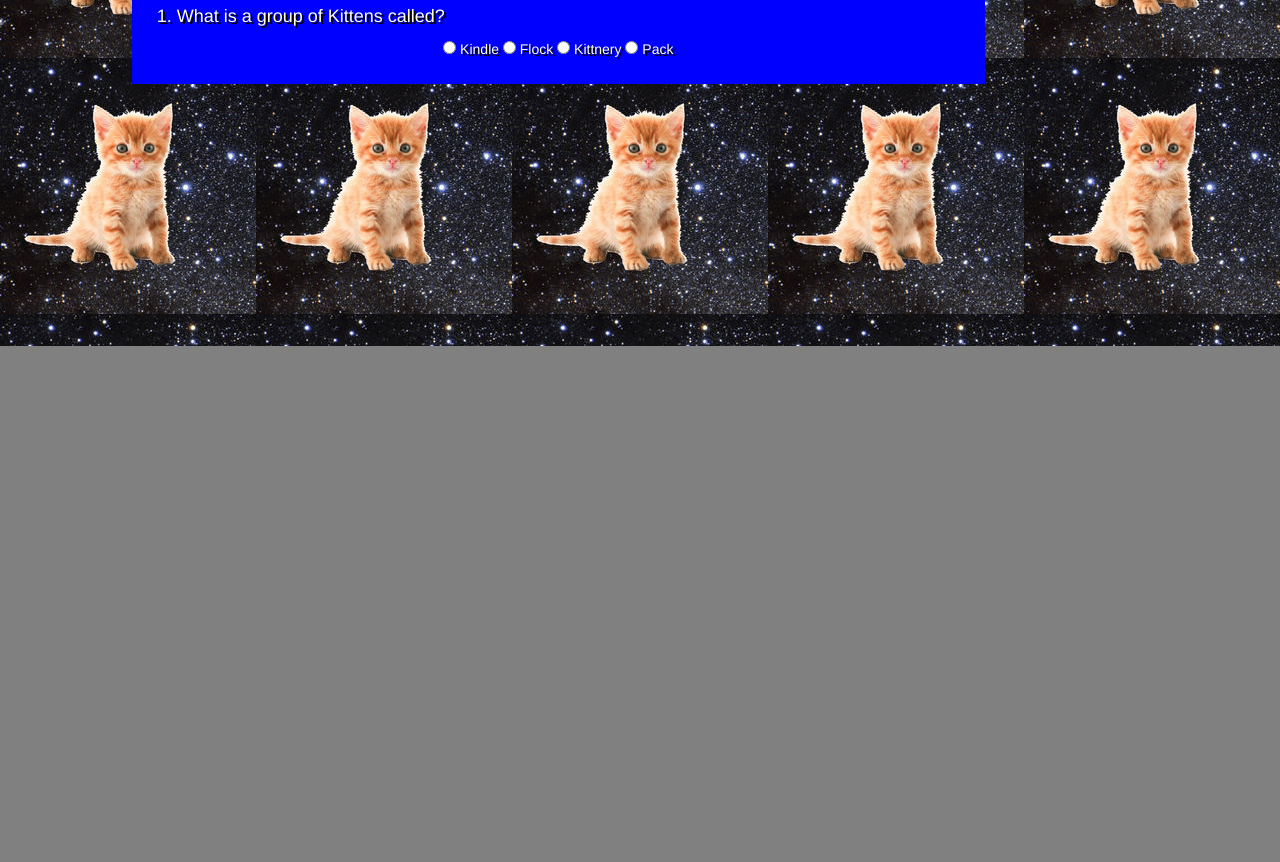
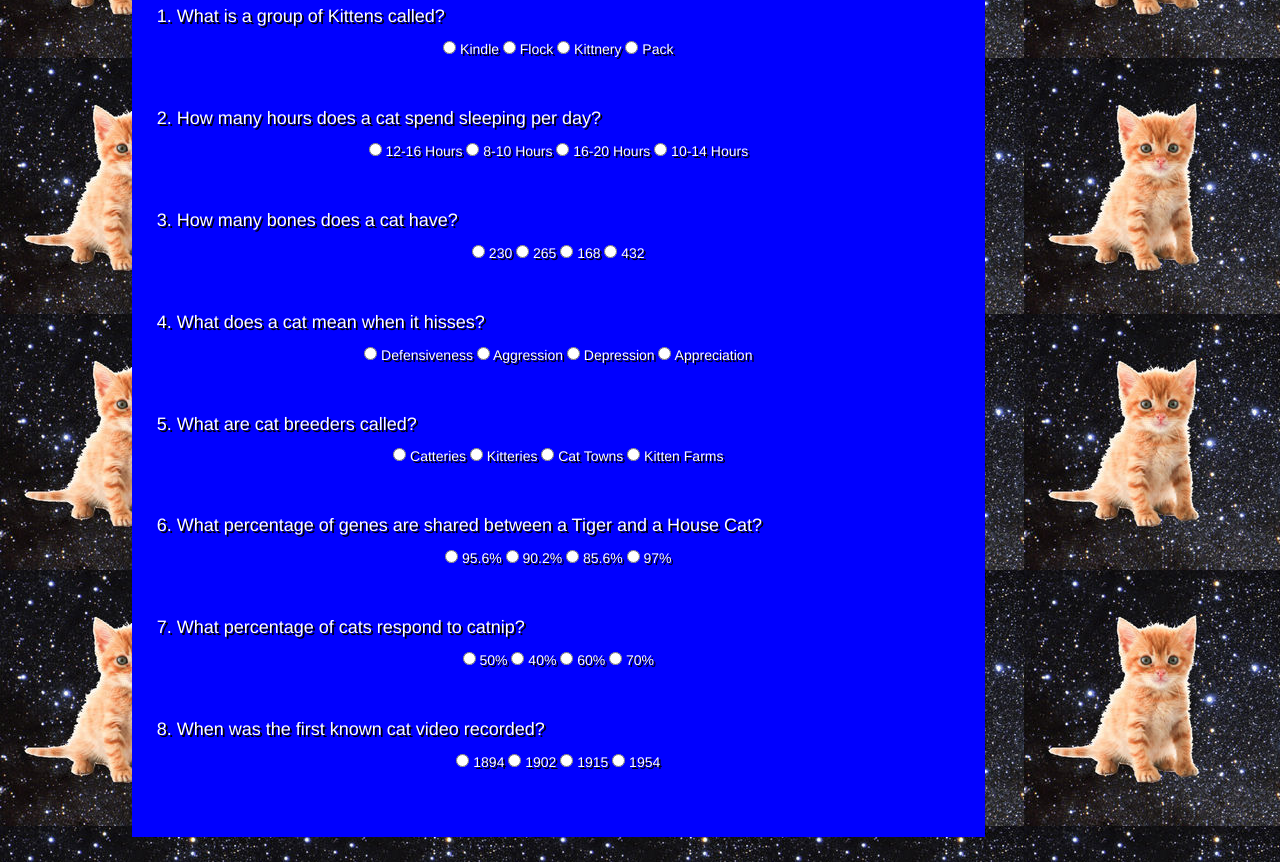
Before and after one commit to kingkeen/TriviaGame, a plain HTML site: page index.html in a window 1280 px wide. Shown: the part 454-1316 px from the top of the page. Before the commit the page ends 800 px from the top, so only its background shows below. Drawn offline with nearby package versions, Linux system fonts and the light colour scheme.

Commit message:
added questions and updated JS for completed loop

```diff
--- a/assets/javascript/app.js
+++ b/assets/javascript/app.js
@@ -11,6 +11,13 @@ var totalQuestions = 8;
 
 // Game Start- OnClick Start, will start game and start timer.
 
+// var answerKey[
+// 	question1: 1,
+// 	question2: 3,
+// 	question3: 2,
+// 	question4: 2,
+
+// 	];
 
 // Scope 1- Timer and timers condition that at zero the game will end.
 
@@ -23,30 +30,35 @@ var clockRunning = false;
 
 var stopwatch = {
 
-	time: 60,
+	time: 10,
 
 	start: function () {
 		if (!clockRunning) {
 			intervalId = setInterval(stopwatch.count, 1000);
 			clockRunning = true;
-
-		}
+		};
+		$("#starter").html("");
 
 	},
 
 	stop: function() {
-		clearInterval(intervalID);
+		clearInterval(intervalId);
 		clockRunning = false;
+		stopwatch.checkAnswers();
 	},
 
 	count: function() {
 		stopwatch.time--;
-		console.log(stopwatch.time);
+		// console.log(stopwatch.time);
 
 		var converted = stopwatch.timeConverter(stopwatch.time);
 		console.log(converted);
 
 		$("#timer").html(converted);
+		if (stopwatch.time === 0) {
+
+			stopwatch.stop();
+		}
 	},
 	timeConverter: function(t) {
 		var minutes = Math.floor(t / 60);
@@ -65,9 +77,25 @@ var stopwatch = {
 		}
 		return minutes + ":" + seconds;
 	},
+	checkAnswers: function() {
+
+
+		// insert JS into new DIV to calculate the answers.
+
+		stopwatch.completedGame();
+
+	},
+
+	completedGame: function () {
+		// insert JS to remove the questions.
+		$("#questionsDiv").html("");
+
+		// 	At timers end, the game will check for correct answers and provide a statistic
+		var unansweredQs = totalQuestions - correctAnswer - incorrectAnswers;
+		$("#answersDiv").html("<h2 class='center'>RESULTS</H2><br><br><h3 class='center'>Correct Answers: "+correctAnswer+"<br><br><h3 class='center'>Incorrect Answers: "+incorrectAnswers+"<br><br><h3 class='center'>Unanswered Questions: " + unansweredQs + "</h3><br><br>");
+	},
 
 };
-// 	At timers end, the game will check for correct answers and provide a statistic
 
 
 // Scope 2- Questions are displayed into the HTML with radio buttons
--- a/index.html
+++ b/index.html
@@ -31,8 +31,11 @@
 				<div>
 				<h3 class="center bluetext">Time Remaining: <span id="timer">01:00</span></h3><br><br>
 				</div>
+				<div class="questionsDiv" id="questionsDiv">
 
-				<div class="qdiv bluetext" id="question1">
+					<!-- ONCE THE QUESTION/ANSWER DISPLAY WORKS IN JAVA, THE NEXT QUESTIONS WILL BE ADDED TO THE HTML
+					 -->
+					<div class="bluetext" id="question1">
 					<h4>1. What is a group of Kittens called?</h4>
 						<center><form>
 						<input type="radio" name="question1" value="1" id="opt1">   Kindle </input>
@@ -40,8 +43,74 @@
 						<input type="radio" name="question1" value="3" id="opt3">   Kittnery </input>
 						<input type="radio" name="question1" value="4" id="opt4">   Pack </input>
 						</form></center>
+					</div><br><br>
+					<div class="bluetext" id="question2">
+					<h4>2. How many hours does a cat spend sleeping per day?</h4>
+						<center><form>
+						<input type="radio" name="question2" value="5" id="opt5">   12-16 Hours </input>
+						<input type="radio" name="question2" value="6" id="opt6">   8-10 Hours </input>
+						<input type="radio" name="question2" value="7" id="opt7">   16-20 Hours </input>
+						<input type="radio" name="question2" value="8" id="opt8">   10-14 Hours </input>
+						</form></center>
+					</div><br><br>
+					<div class="bluetext" id="question3">
+					<h4>3. How many bones does a cat have?</h4>
+						<center><form>
+						<input type="radio" name="question3" value="9" id="opt9">   230 </input>
+						<input type="radio" name="question3" value="10" id="opt10">   265 </input>
+						<input type="radio" name="question3" value="11" id="opt11">   168 </input>
+						<input type="radio" name="question3" value="12" id="opt12">   432 </input>
+						</form></center>
+					</div><br><br>
+					<div class="bluetext" id="question4">
+					<h4>4. What does a cat mean when it hisses?</h4>
+						<center><form>
+						<input type="radio" name="question4" value="13" id="opt13">   Defensiveness </input>
+						<input type="radio" name="question4" value="14" id="opt14">   Aggression </input>
+						<input type="radio" name="question4" value="15" id="opt15">   Depression </input>
+						<input type="radio" name="question4" value="16" id="opt16">   Appreciation </input>
+						</form></center>
+					</div><br><br>
+					<div class="bluetext" id="question5">
+					<h4>5. What are cat breeders called?</h4>
+						<center><form>
+						<input type="radio" name="question5" value="17" id="opt17">   Catteries </input>
+						<input type="radio" name="question5" value="18" id="opt18">   Kitteries </input>
+						<input type="radio" name="question5" value="19" id="opt19">   Cat Towns </input>
+						<input type="radio" name="question5" value="20" id="opt20">   Kitten Farms </input>
+						</form></center>
+					</div><br><br>
+					<div class="bluetext" id="question6">
+					<h4>6. What percentage of genes are shared between a Tiger and a House Cat?</h4>
+						<center><form>
+						<input type="radio" name="question6" value="21" id="opt21">   95.6% </input>
+						<input type="radio" name="question6" value="22" id="opt22">   90.2% </input>
+						<input type="radio" name="question6" value="23" id="opt23">   85.6% </input>
+						<input type="radio" name="question6" value="24" id="opt24">   97% </input>
+						</form></center>
+					</div><br><br>
+					<div class="bluetext" id="question7">
+					<h4>7. What percentage of cats respond to catnip?</h4>
+						<center><form>
+						<input type="radio" name="question7" value="25" id="opt25">   50% </input>
+						<input type="radio" name="question7" value="26" id="opt26">   40% </input>
+						<input type="radio" name="question7" value="27" id="opt27">   60% </input>
+						<input type="radio" name="question7" value="28" id="opt28">   70% </input>
+						</form></center>
+					</div><br><br>
+					<div class="bluetext" id="question8">
+					<h4>8. When was the first known cat video recorded?</h4>
+						<center><form>
+						<input type="radio" name="question8" value="29" id="opt29">   1894 </input>
+						<input type="radio" name="question8" value="30" id="opt30">   1902 </input>
+						<input type="radio" name="question8" value="31" id="opt31">   1915 </input>
+						<input type="radio" name="question8" value="32" id="opt32">   1954 </input>
+						</form></center>
+					</div><br><br>
 				</div>
+				<div class="bluetext" id="answersDiv">
 
+				</div>
 			</div>
 		</div>
 	</container>
```
Lines whose indentation alone changed are shown as unchanged.
